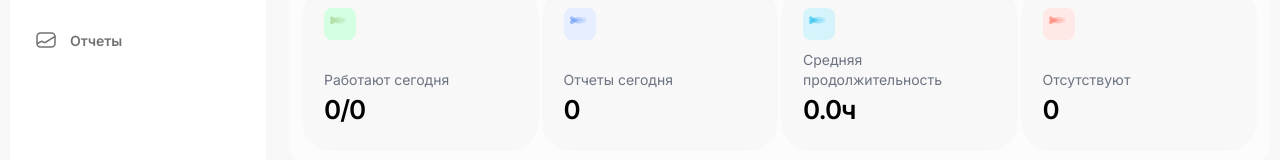
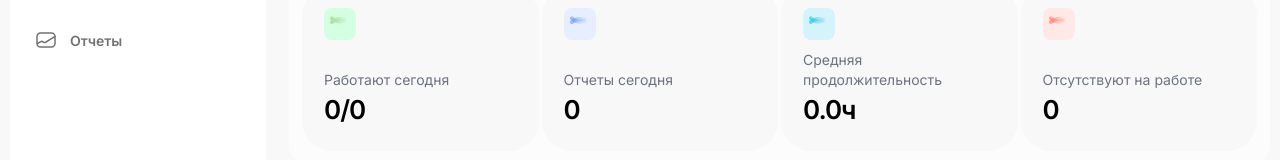
Before and after one commit to muhamed1222/out.time, a React (Vite) app in the folder frontend/: page /dashboard in a window 1280 px wide. Shown: the part 188-348 px from the top of the page. Built offline with nearby package versions, Linux system fonts and the light colour scheme; no server answers; sample sign-in values are in the browser's storage.

Commit message:
Обновил текст на карточке отсутствующих сотрудников в дашборде для большей ясности.

```diff
--- a/frontend/src/pages/Dashboard.jsx
+++ b/frontend/src/pages/Dashboard.jsx
@@ -108,7 +108,7 @@ const AbsentCard = ({ count }) => (
     <div className="bg-[#f8f8f8] rounded-[30px] p-[22px] flex flex-col justify-between h-[165px]">
       <div><AbsentIcon /></div>
       <div>
-        <p className="text-[14px] text-gray-500 leading-[20px]">Отсутствуют</p>
+        <p className="text-[14px] text-gray-500 leading-[20px]">Отсутствуют на работе</p>
         <p className="text-[26px] font-semibold text-black tracking-[-1.04px]">
           {count}
         </p>
```
